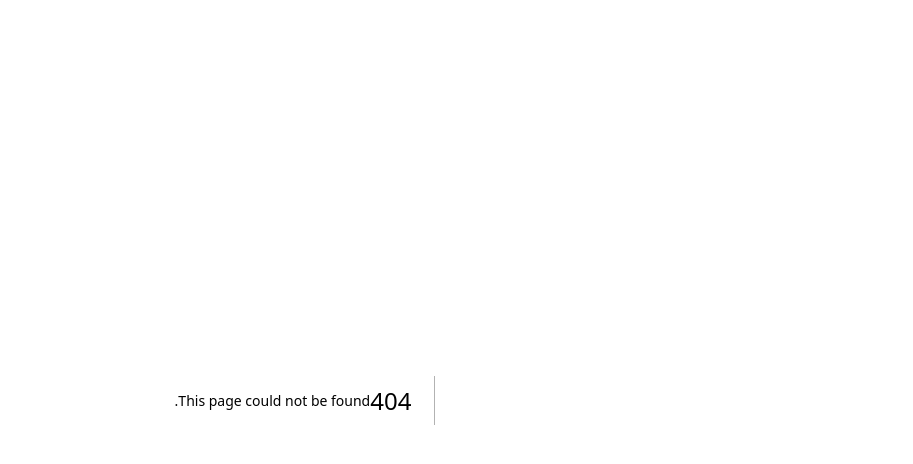
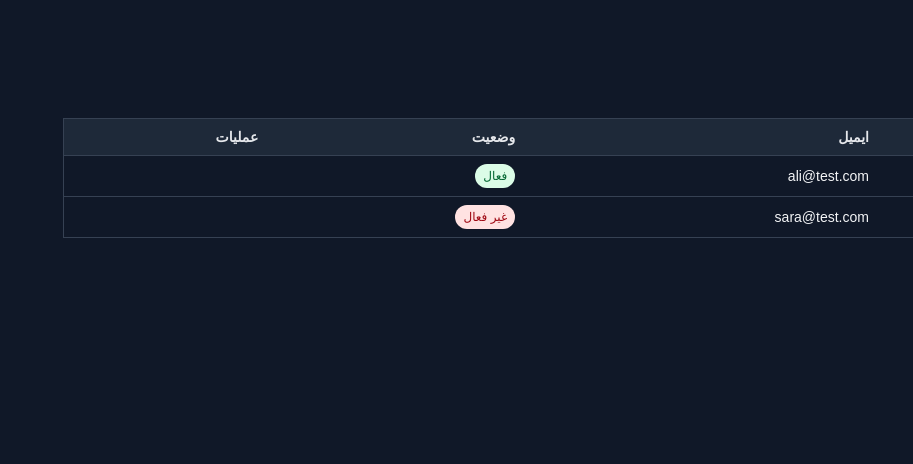
Before and after one commit to mohammad-shirani-developer/ecommerce-admin-panel, a Next.js app: page /users in a window 1280 px wide. Before the commit this address had no page. Shown: the top 464 px of the page, without its empty margins (367-1280 px from the left). Built offline with nearby package versions, Linux system fonts and the light colour scheme; a web font is replaced by a local one.

Commit message:
feat: add users page with table and status badge

```diff
--- /dev/null
+++ b/src/app/users/page.tsx
@@ -0,0 +1,20 @@
+"use client";
+import UsersTable from "@/components/users/UsersTable";
+import UsersToolbar from "@/components/users/UsersToolbar";
+import { initialUsers } from "@/data/users";
+import { User } from "@/types/user";
+import React from "react";
+
+const Userpage = () => {
+  const [users, setUsers] = React.useState<User[]>(initialUsers);
+
+  return (
+    <div className="p-4">
+      <h1 className="text-2xl font-bold mb-4">کاربران</h1>
+      <UsersToolbar />
+      <UsersTable users={users} />
+    </div>
+  );
+};
+
+export default Userpage;
--- /dev/null
+++ b/src/components/users/UserStatusBadge.tsx
@@ -0,0 +1,22 @@
+interface BadgeProps {
+  status: "active" | "inactive";
+}
+
+const UserStatusBadge = ({ status }: BadgeProps) => {
+  const color = status === "active" ? "green" : "red";
+  const text = status === "active" ? "فعال" : "غیر فعال";
+
+  return (
+    <span
+      className={`inline-flex px-2 py-1 rounded-full text-xs font-medium ${
+        color === "green"
+          ? "bg-green-100 text-green-800"
+          : "bg-red-100 text-red-800"
+      }`}
+    >
+      {text}
+    </span>
+  );
+};
+
+export default UserStatusBadge;
--- /dev/null
+++ b/src/components/users/UsersTable.tsx
@@ -0,0 +1,39 @@
+import { User } from "@/types/user";
+import UserStatusBadge from "./UserStatusBadge";
+
+interface UsersTableProps {
+  users: User[];
+}
+
+const UsersTable = ({ users }: UsersTableProps) => {
+  return (
+    <table className="w-full text-right table-auto border border-gray-700 text-sm">
+      <thead className="bg-gray-800 text-gray-200">
+        <tr className="bg-gray-800">
+          <th className="py-2 px-4 border-b border-gray-700">ID</th>
+          <th className="py-2 px-4 border-b border-gray-700">نام</th>
+          <th className="py-2 px-4 border-b border-gray-700">ایمیل</th>
+          <th className="py-2 px-4 border-b border-gray-700">وضعیت</th>
+          <th className="py-2 px-4 border-b border-gray-700">عملیات</th>
+        </tr>
+      </thead>
+      <tbody>
+        {users.map((user) => (
+          <tr key={user.id} className="hover:bg-gray-700 transition-colors">
+            <td className="py-2 px-4 border-b border-gray-700">{user.id}</td>
+            <td className="py-2 px-4 border-b border-gray-700">{user.name}</td>
+            <td className="py-2 px-4 border-b border-gray-700">{user.email}</td>
+            <td className="py-2 px-4 border-b border-gray-700">
+              <UserStatusBadge status={user.status} />
+            </td>
+            <td className="py-2 px-4 border-b border-gray-700 text-left">
+              {/* future actions */}
+            </td>
+          </tr>
+        ))}
+      </tbody>
+    </table>
+  );
+};
+
+export default UsersTable;
--- /dev/null
+++ b/src/components/users/UsersToolbar.tsx
@@ -0,0 +1,30 @@
+const UsersToolbar = () => {
+  return (
+    <div className="mb-4 flex items-center justify-between gap-3">
+      <div className="relative w-full max-w-sm">
+        <input
+          type="text"
+          placeholder="جستجوی کاربر..."
+          className="
+            w-full
+            rounded-md
+            border
+            border-gray-700
+            bg-gray-900
+            px-3
+            py-2
+            text-sm
+            text-gray-200
+            placeholder-gray-400
+            outline-none
+            focus:border-blue-500
+            focus:ring-1
+            focus:ring-blue-500
+          "
+        />
+      </div>
+    </div>
+  );
+};
+
+export default UsersToolbar;
--- /dev/null
+++ b/src/data/users.ts
@@ -0,0 +1,6 @@
+import { User } from "@/types/user";
+
+export const initialUsers: User[] = [
+  { id: 1, name: "علی رضایی", email: "ali@test.com", status: "active" },
+  { id: 2, name: "سارا محمدی", email: "sara@test.com", status: "inactive" },
+];
--- /dev/null
+++ b/src/types/user.ts
@@ -0,0 +1,8 @@
+export type UserStatus = "active" | "inactive";
+
+export interface User {
+  id: number;
+  name: string;
+  email: string;
+  status: UserStatus;
+}
```
